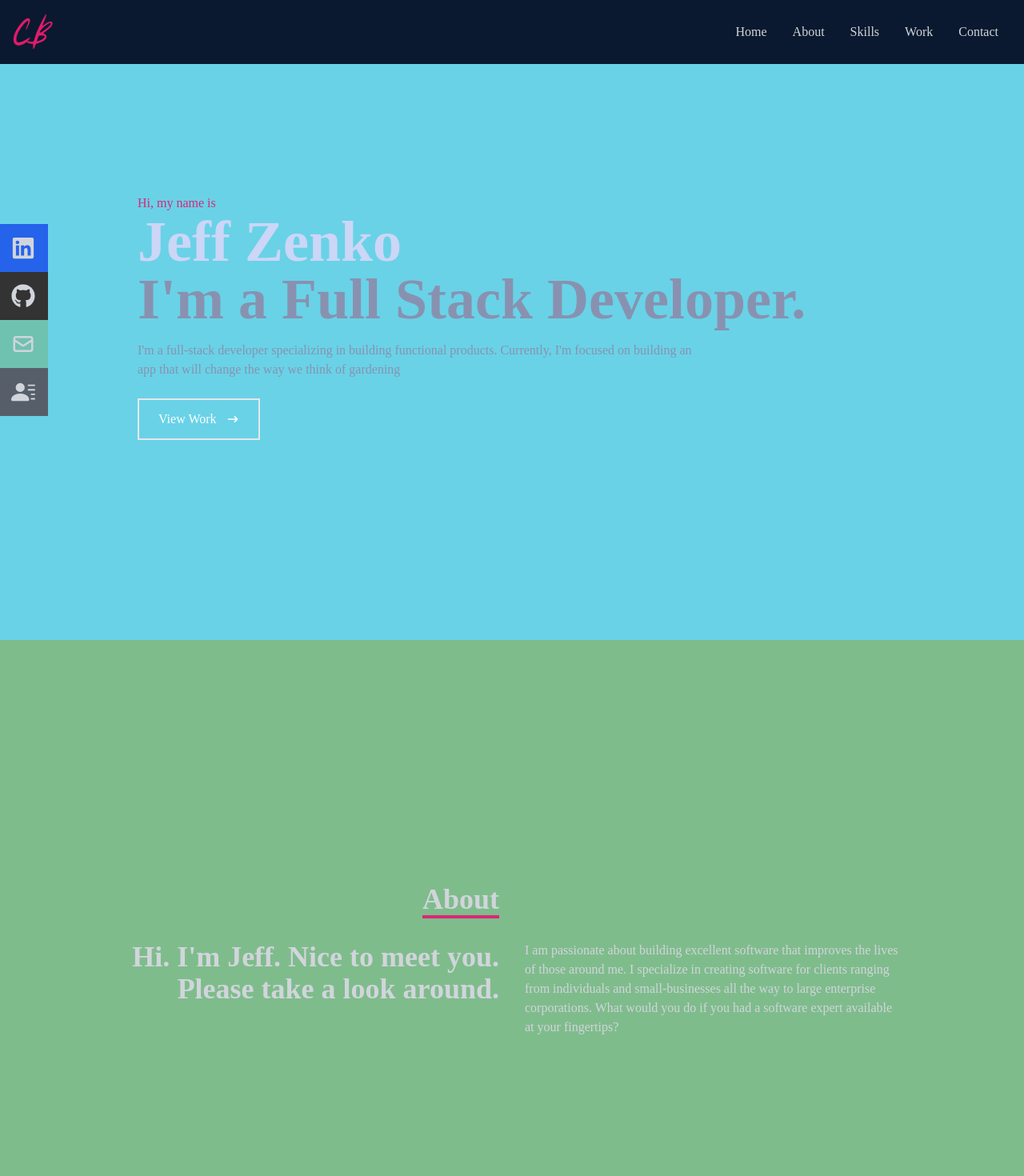
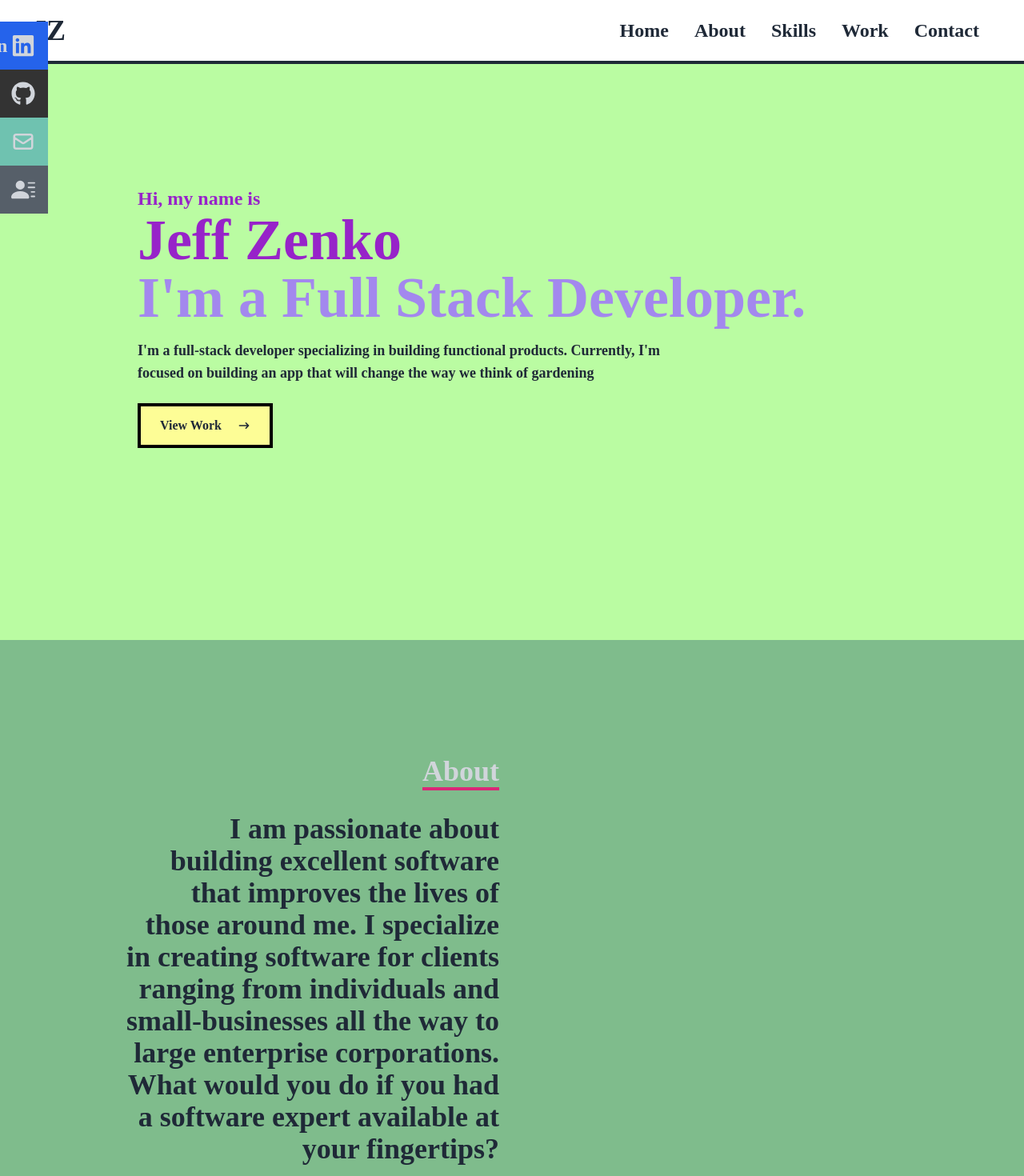
Before and after one commit to codemodeactivate/react-portfolio, a React (Create React App) app: page / in a window 1280 px wide. Shown: the top 1470 px of the page at 80% size. Built offline with nearby package versions, Linux system fonts and the light colour scheme.

Commit message:
nav & home styled

```diff
--- a/src/components/About.jsx
+++ b/src/components/About.jsx
@@ -1,5 +1,5 @@
 import React from 'react'
-
+import avatar from '../Assets/avatar.jpg'
 const About = () => {
   return (
 <div name='about' className='w-full h-screen bg-green-4 text-gray-300'>
@@ -13,15 +13,17 @@ const About = () => {
           <div></div>
           </div>
           <div className='max-w-[1000px] w-full grid sm:grid-cols-2 gap-8 px-4'>
-            <div className='sm:text-right text-4xl font-bold'>
-              <p>Hi. I'm Jeff. Nice to meet you. Please take a look around.</p>
-            </div>
-            <div>
+            <div className='sm:text-right text-4xl font-bold text-gray-800'>
               <p>I am passionate about building excellent software that improves
               the lives of those around me. I specialize in creating software
               for clients ranging from individuals and small-businesses all the
               way to large enterprise corporations. What would you do if you had
               a software expert available at your fingertips?</p>
+            </div>
+            <div className='sm:hidden border-4 border-black'>
+
+              <img src={avatar} alt="avatar" className='h-full w-full object-cover'/>
+
             </div>
           </div>
       </div>
--- a/src/components/Home.jsx
+++ b/src/components/Home.jsx
@@ -5,15 +5,15 @@ import { HiArrowNarrowRight } from 'react-icons/hi'
 
 const Home = () => {
   return (
-    <div name='home' className='w-full h-screen bg-teal-4'>
+    <div name='home' className='w-full h-screen bg-green-2 px-10 py-20 md:p-12 lg:px-10 lg:py-10 m-auto pb-20'>
         {/*Container*/}
         <div className="max-w-[1000px] mx-auto px-8 flex flex-col justify-center h-full">
-            <p className='text-pink-600'>Hi, my name is</p>
-            <h1 className='text-4xl sm:text-7xl font-bold text-[#ccd6f6]'>Jeff Zenko</h1>
-            <h2 className='text-4xl sm:text-7xl font-bold text-[#8892b0]'>I'm a Full Stack Developer.</h2>
-            <p className='text-[#8892b0] py-4 max-w-[700px]'>I'm a full-stack developer specializing in building functional products. Currently, I'm focused on building an app that will change the way we think of gardening</p>
+            <p className='text-purple-4 font-semibold text-2xl'>Hi, my name is</p>
+            <h1 className='text-4xl sm:text-7xl font-bold text-purple-4'>Jeff Zenko</h1>
+            <h2 className='text-4xl sm:text-7xl font-bold text-purple-3'>I'm a Full Stack Developer.</h2>
+            <p className='text-gray-800 font-semibold text-lg py-4 max-w-[700px]'>I'm a full-stack developer specializing in building functional products. Currently, I'm focused on building an app that will change the way we think of gardening</p>
             <div>
-                <button className='text-white group border-2 px-6 py-3 my-2 flex items-center hover:bg-pink-600 hover:border-pink-600'>View Work
+                <button className='text-gray-800 font-bold group border-4 px-6 py-3 my-2 flex items-center bg-yellow-1 border-black hover:bg-yellow-1 hover:border-yellow-1 transition focus:outline-none focus:ring shadow-[6px_6px_0_0_#000000 gap-2 hover:shadow-[6px_6px_0_0_#000] hover:scale-110'>View Work
                   <span className='group-hover:rotate-90 duration:300'>
                     <HiArrowNarrowRight className='ml-3'/>
                   </span>
--- a/src/components/Navbar.jsx
+++ b/src/components/Navbar.jsx
@@ -9,10 +9,11 @@ const Navbar = () => {
   const [nav, setNav] = useState(false);
   const handleClick = () => setNav(!nav);
   return (
-    <div className="fixed w-full h-[80px] flex justify-between items-center px-4 bg-[#0a192f] text-gray-300">
-      <div>
-        <img src={ Logo } alt="Logo" style={{width: '50px'}}/>
-      </div>
+    <div className="fixed w-full h-[80px] flex justify-between items-center bg-white border-gray-800 border-b-4 left-0 top-0 z-20 py-4 sm:px-10 px-6 backdrop-blur-md text-gray-800 text-2xl font-semibold">
+      <div className="container flex flex-wrap items-center justify-between mx-auto">
+        <a href="/" className="flex items-center">
+          <span className="self-center text-4xl font-semibold whitespace-nowrap header_font ">JZ</span>
+        </a>
 
       {/*Menu*/}
 
@@ -33,7 +34,7 @@ const Navbar = () => {
 
         {/* Mobile Menu */}
 
-        <ul className={!nav ? 'hidden' : 'absolute top-0 left-0 w-full h-screen bg-[#0a192f] flex flex-col justify-center items-center'}>
+        <ul className={!nav ? 'hidden' : 'absolute top-0 left-0 w-full h-screen bg-teal-3 flex flex-col justify-center items-center'}>
           <li className='py-6 text-4xl'>Home</li>
           <li className='py-6 text-4xl'>About</li>
           <li className='py-6 text-4xl'>Skills</li>
@@ -43,7 +44,7 @@ const Navbar = () => {
 
 
 
-        {/*Social Icons */}
+        {/* Social Media */}
         <div className='hidden lg:flex fixed flex-col top-[35%] left-0'>
         <ul>
           <li className='w-[160px] h-[60px] flex justify-between items-center ml-[-100px] hover:ml-[-10px] duration-300 bg-blue-600'>
@@ -79,6 +80,7 @@ const Navbar = () => {
             </a>
           </li>
         </ul>
+        </div>
       </div>
     </div>
   )
```
Also changed, not shown: src/Assets/avatar.jpg (added), 1 other file (tests, documents, lock files or other folders).
